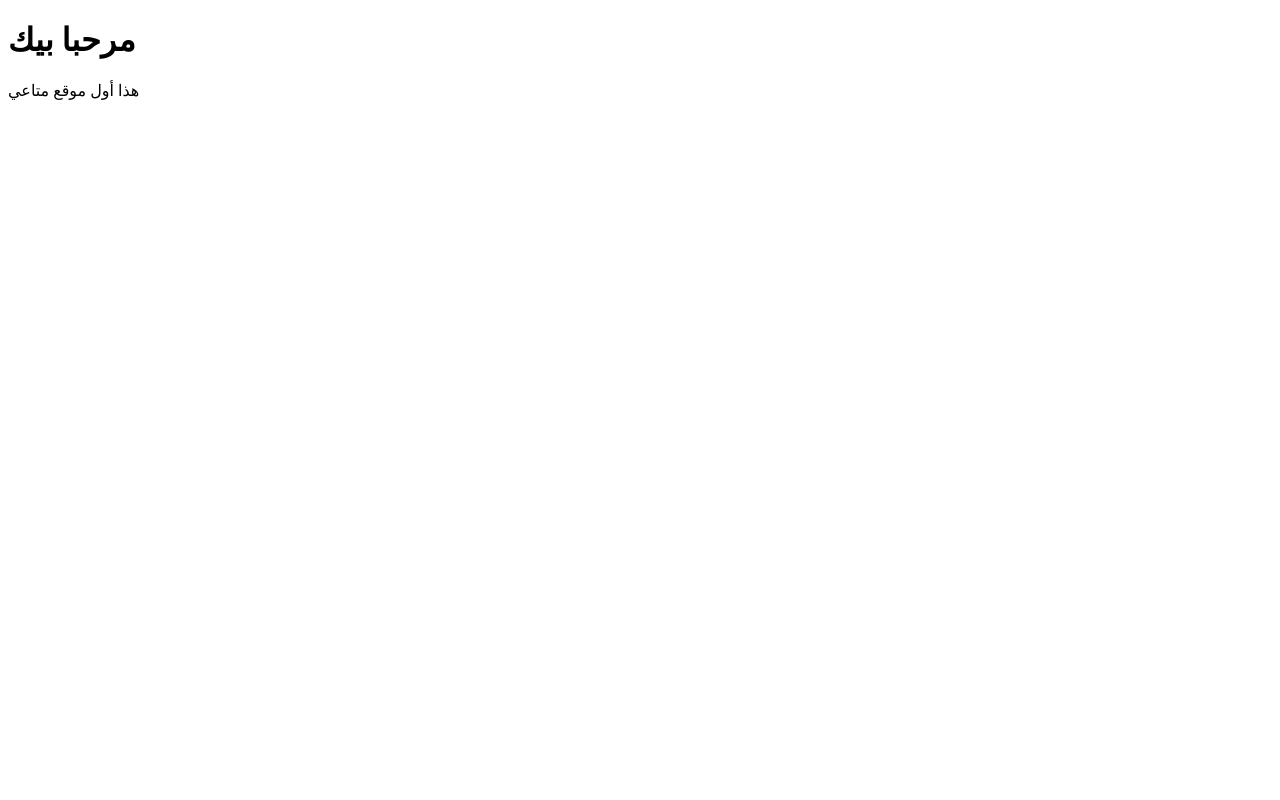
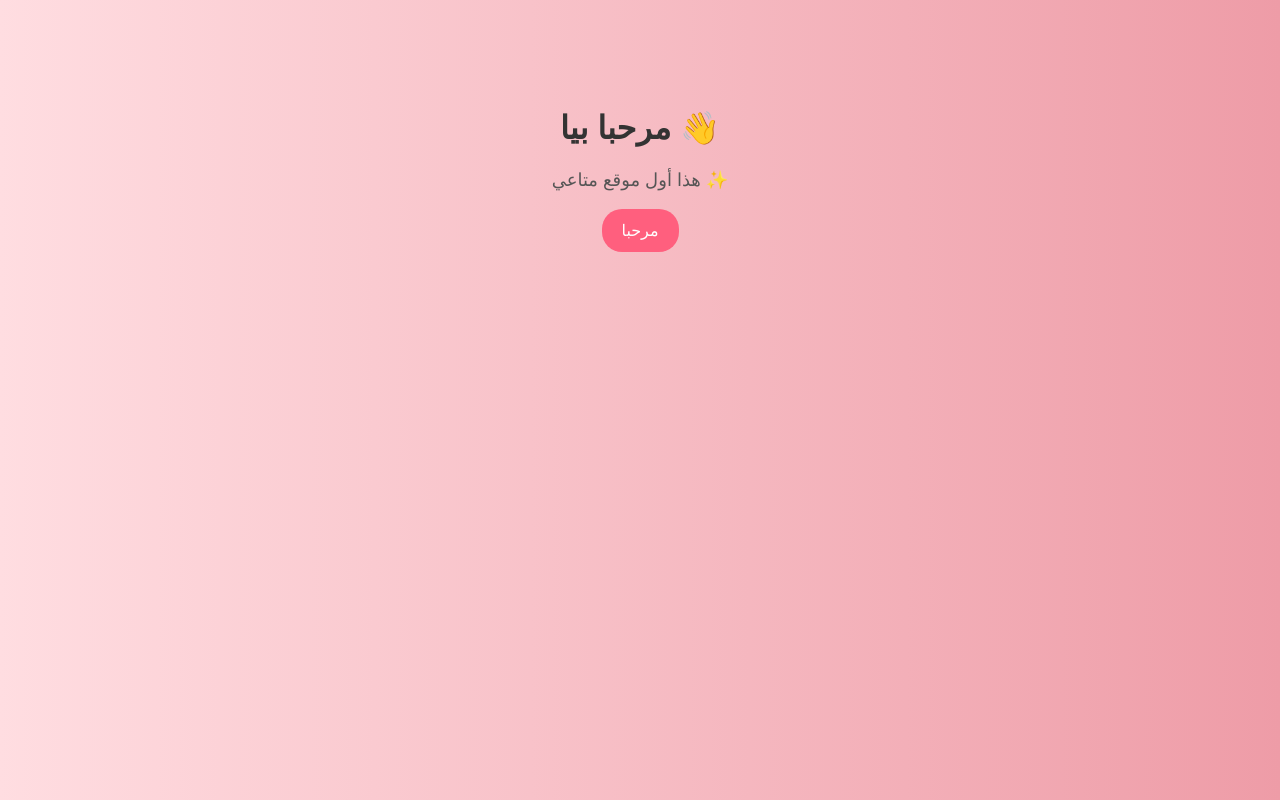
Before and after one commit to meryemdahech/monsite1, a plain HTML site: page index.html in a window 1280 px wide. Drawn offline with Linux system fonts and the light colour scheme.

Commit message:
Update index.html

```diff
--- a/index.html
+++ b/index.html
@@ -1,10 +1,37 @@
 <!DOCTYPE html>
-<html>
+<html lang="fr">
 <head>
-  <title>Mon site</title>
+  <meta charset="UTF-8">
+  <title>Meryem Site</title>
+  <style>
+    body {
+      font-family: Arial, sans-serif;
+      background: linear-gradient(to right, #ffdde1, #ee9ca7);
+      text-align: center;
+      padding-top: 80px;
+    }
+    h1 {
+      color: #333;
+    }
+    p {
+      font-size: 18px;
+      color: #555;
+    }
+    button {
+      padding: 12px 20px;
+      border: none;
+      background: #ff5f7e;
+      color: white;
+      border-radius: 20px;
+      font-size: 16px;
+    }
+  </style>
 </head>
 <body>
-  <h1>مرحبا بيك</h1>
-  <p>هذا أول موقع متاعي</p>
+
+  <h1>مرحبا بيا 👋</h1>
+  <p>هذا أول موقع متاعي ✨</p>
+  <button>مرحبا</button>
+
 </body>
 </html>
```
